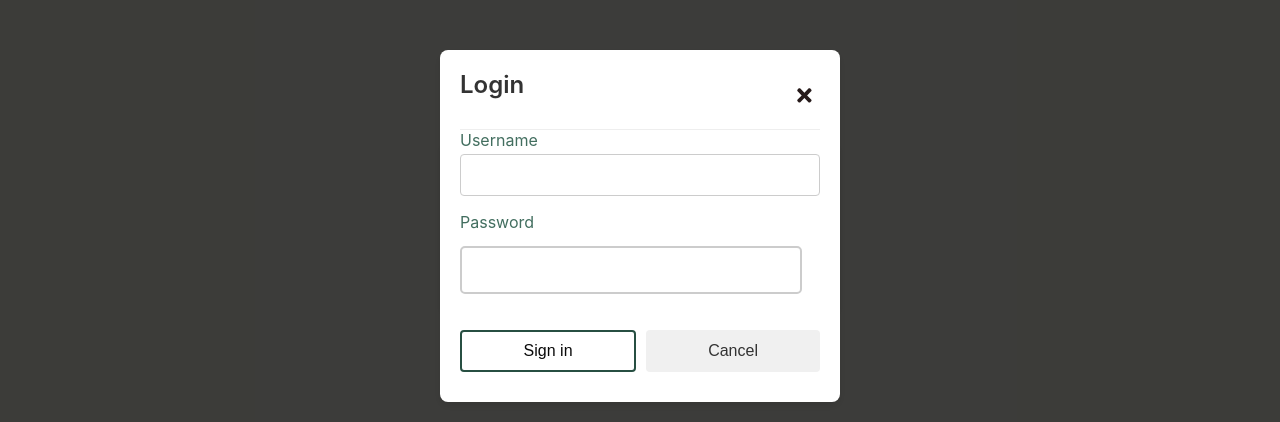
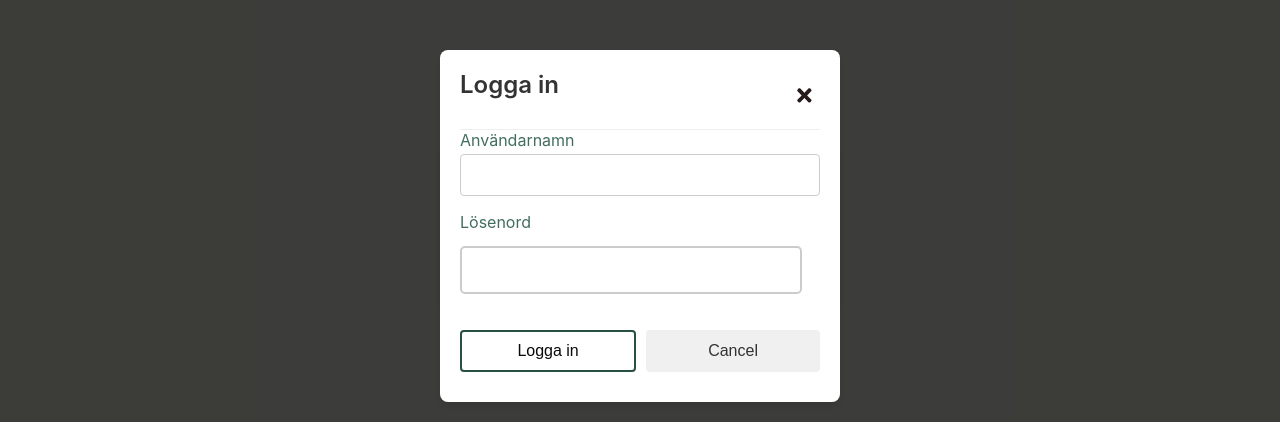
Before and after one commit to amandaek89/timebuddy-cli, a React (Create React App) app: page / in a window 1280 px wide. Both pictures are taken after a click on the button "Login". Shown: the part 174-596 px from the top of the page. Built offline with nearby package versions, Linux system fonts and the light colour scheme; no server answers.

Commit message:
docker container is now working

```diff
--- a/src/components/LoginForm.js
+++ b/src/components/LoginForm.js
@@ -33,7 +33,7 @@ const LoginModal = ({ navigate, onClose }) => {
             <div className="modal-content">
                 {/* Modal header */}
                 <div className="modal-header">
-                    <h2 className="modal-title">Login</h2>
+                    <h2 className="modal-title">Logga in</h2>
                     <button
                         className="icon-button close-button-update"
                         onClick={onClose}
@@ -45,7 +45,7 @@ const LoginModal = ({ navigate, onClose }) => {
 
                 <form onSubmit={handleSubmit} className="modal-form">
                     <label>
-                        <span className="form-label">Username</span>
+                        <span className="form-label">Användarnamn</span>
                         <input
                             type="text"
                             value={username}
@@ -55,7 +55,7 @@ const LoginModal = ({ navigate, onClose }) => {
                         />
                     </label>
                     <label>
-                        <span className="form-label">Password</span>
+                        <span className="form-label">Lösenord</span>
                         <input
                             type="password"
                             value={password}
@@ -70,7 +70,7 @@ const LoginModal = ({ navigate, onClose }) => {
                             className="action-button save-button"
                             disabled={isSubmitting}
                         >
-                            {isSubmitting ? "Logging in..." : "Sign in"}
+                            {isSubmitting ? "Loggar in..." : "Logga in"}
                         </button>
                         <button
                             type="button"
--- a/src/components/RegisterForm.js
+++ b/src/components/RegisterForm.js
@@ -15,14 +15,14 @@ const RegisterForm = ({ onClose }) => {
         try {
             const success = await register(username, password);
             if (success) {
-                alert("User registered. Please log in.");
+                alert("Du är nu registrerad. Logga in för att fortsätta.");
                 onClose(); // Stänger modalen när registreringen lyckas
             } else {
-                alert("Registration failed.");
+                alert("Registrering misslyckades.");
             }
         } catch (error) {
             console.error("Registration error:", error);
-            alert("Registration failed due to a server issue.");
+            alert("Registrering misslyckades på grund av ett serverfel.");
         } finally {
             setIsSubmitting(false);
         }
@@ -45,7 +45,7 @@ const RegisterForm = ({ onClose }) => {
 
                 <form onSubmit={handleSubmit} className="modal-form">
                     <label>
-                        <span className="form-label">Username</span>
+                        <span className="form-label">Användarnamn</span>
                         <input
                             type="text"
                             value={username}
@@ -55,7 +55,7 @@ const RegisterForm = ({ onClose }) => {
                         />
                     </label>
                     <label>
-                        <span className="form-label">Password</span>
+                        <span className="form-label">Lösenord</span>
                         <input
                             type="password"
                             value={password}
@@ -70,7 +70,7 @@ const RegisterForm = ({ onClose }) => {
                             className="action-button save-button"
                             disabled={isSubmitting}
                         >
-                            {isSubmitting ? "Registering..." : "Register"}
+                            {isSubmitting ? "Registrerar..." : "Registrera"}
                         </button>
                         <button
                             type="button"
```
Also changed, not shown: 1 other file (tests, documents, lock files or other folders).
